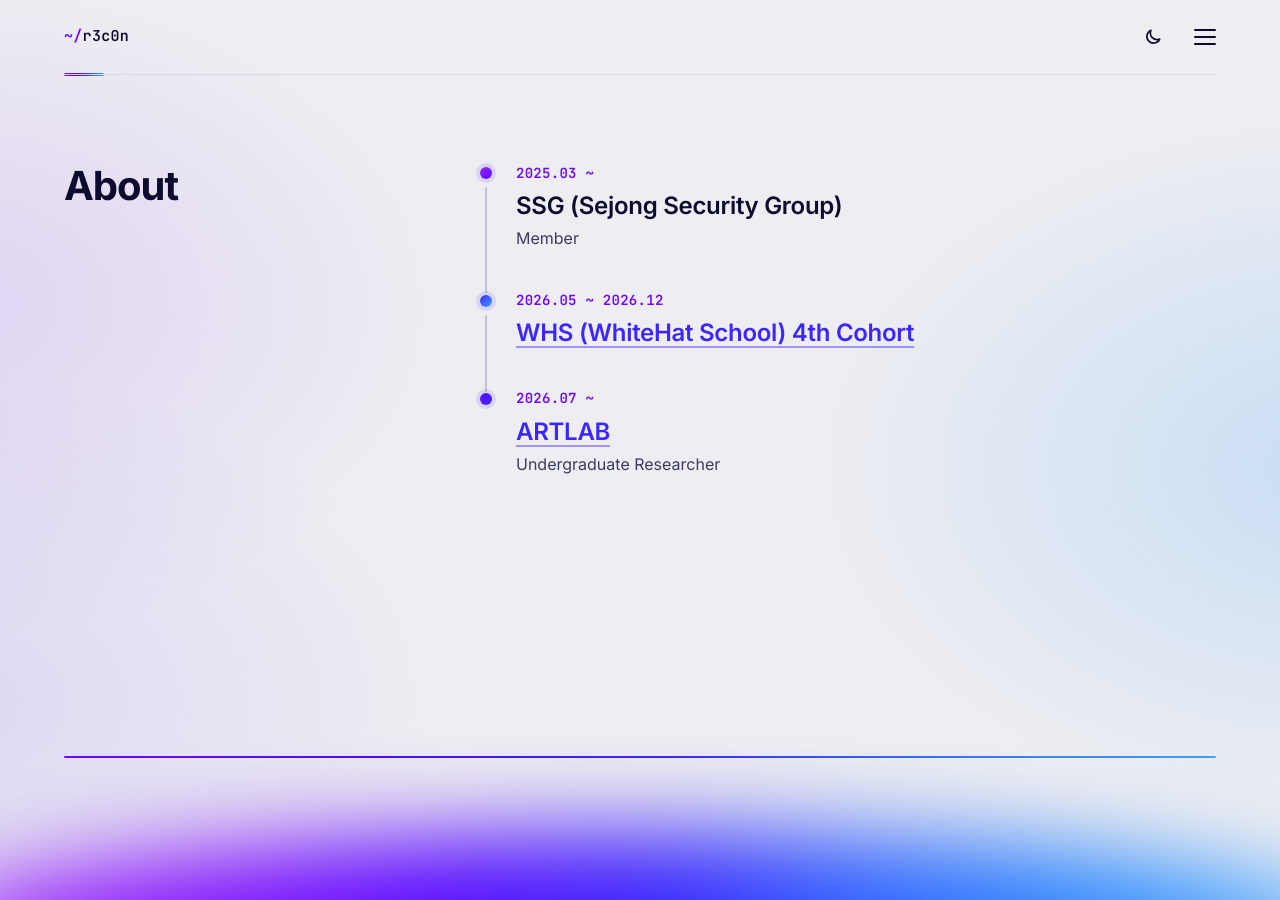
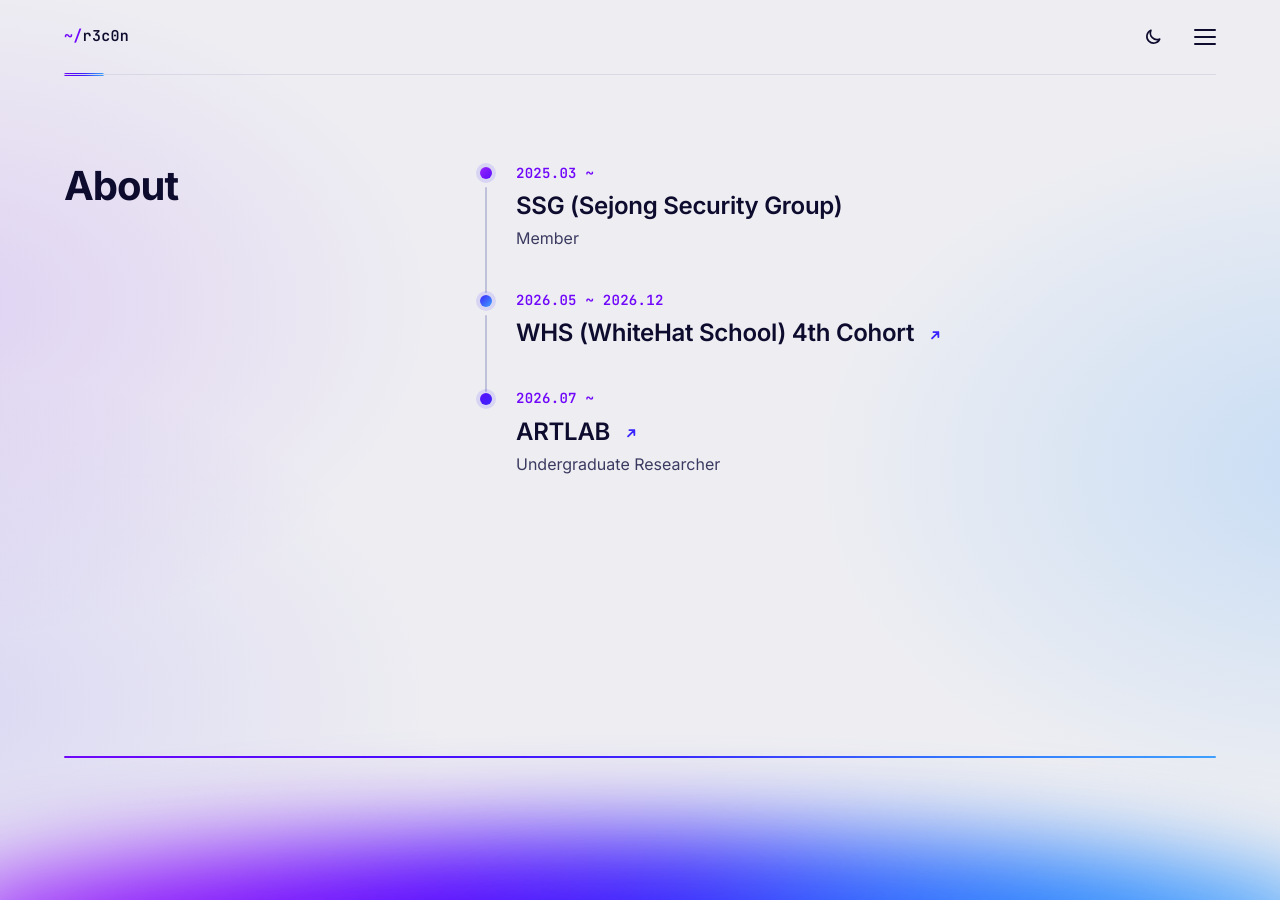
Before and after one commit to jhlee0507/jhlee0507.github.io, a Jekyll site: the page built from about/index.html, in a window 1280 px wide. Built offline with Jekyll 4.4.1, drawn with Linux system fonts in a browser that asks for light colours.

Commit message:
Link the About entries from a small arrow

```diff
--- a/_data/about.yml
+++ b/_data/about.yml
@@ -1,7 +1,7 @@
 # The timeline on the About page, in the order shown. Per entry:
 #   when: the period, as it should read (for example 2025.03 ~ or 2026.05 ~ 2026.12)
 #   what: the organisation or activity
-#   url:  optional link on `what`
+#   url:  optional website; shown as a small arrow after `what`, and the arrow is the link
 #   role: optional line under it
 - when: 2025.03 ~
   what: SSG (Sejong Security Group)
--- a/about/index.html
+++ b/about/index.html
@@ -13,7 +13,7 @@ title: About
         {%- for item in site.data.about %}
         <li class="c{{ forloop.index0 | modulo: 3 }}">
           <p class="when">{{ item.when | escape }}</p>
-          <p class="what">{% if item.url %}<a href="{{ item.url | escape }}" rel="noopener" target="_blank">{{ item.what | escape }}</a>{% else %}{{ item.what | escape }}{% endif %}</p>
+          <p class="what">{{ item.what | escape }}{% if item.url %}&nbsp;<a class="ext" href="{{ item.url | escape }}" rel="noopener" target="_blank" aria-label="{{ item.what | escape }}, open the website"><svg viewBox="0 0 16 16" width="14" height="14" aria-hidden="true"><path d="M4.5 11.5l7-7M6 4.5h5.5V10"/></svg></a>{% endif %}</p>
           {%- if item.role %}
           <p class="role">{{ item.role | escape }}</p>
           {%- endif %}
--- a/assets/css/site.css
+++ b/assets/css/site.css
@@ -262,8 +262,11 @@ h2,.sec-head h1{margin:0;font-size:clamp(1.75rem,3.2vw,2.5rem);line-height:1.15;
 .timeline p{margin:0;min-width:0}
 .timeline .when{font-family:var(--mono);font-size:.875rem;font-weight:600;line-height:1.5;letter-spacing:.02em;color:var(--accent-2)}
 .timeline .what{margin-top:.4rem;font-size:clamp(1.1875rem,1.9vw,1.5rem);line-height:1.3;font-weight:600;letter-spacing:-.012em;color:var(--ink)}
-.timeline .what a{color:var(--accent);text-decoration-color:var(--accent-line);text-decoration-thickness:2px;text-underline-offset:.22em}
-.timeline .what a:hover{color:var(--accent-2);text-decoration-color:var(--accent-2)}
+/* an entry with a website gets a small arrow after its name; the arrow is the link */
+.timeline .ext{display:inline-grid;place-items:center;width:1.75rem;height:1.75rem;margin:-.25rem 0 -.25rem .1rem;vertical-align:middle;border-radius:8px;color:var(--accent);text-decoration:none;transition:background-color .15s ease,color .15s ease}
+.timeline .ext svg{width:.9rem;height:.9rem;fill:none;stroke:currentColor;stroke-width:2;stroke-linecap:round;stroke-linejoin:round}
+.timeline .ext:hover{color:var(--accent-2);background-color:var(--tint)}
+.timeline .ext:focus-visible{outline-offset:1px}
 .timeline .role{margin-top:.3rem;font-size:1rem;line-height:1.5;color:var(--ink-2)}
 .timeline .c0{--c1:#9a24fb;--c2:#5a0cfe}
 .timeline .c1{--c1:var(--blue);--c2:var(--sky)}
```
Also changed, not shown: README.md.
